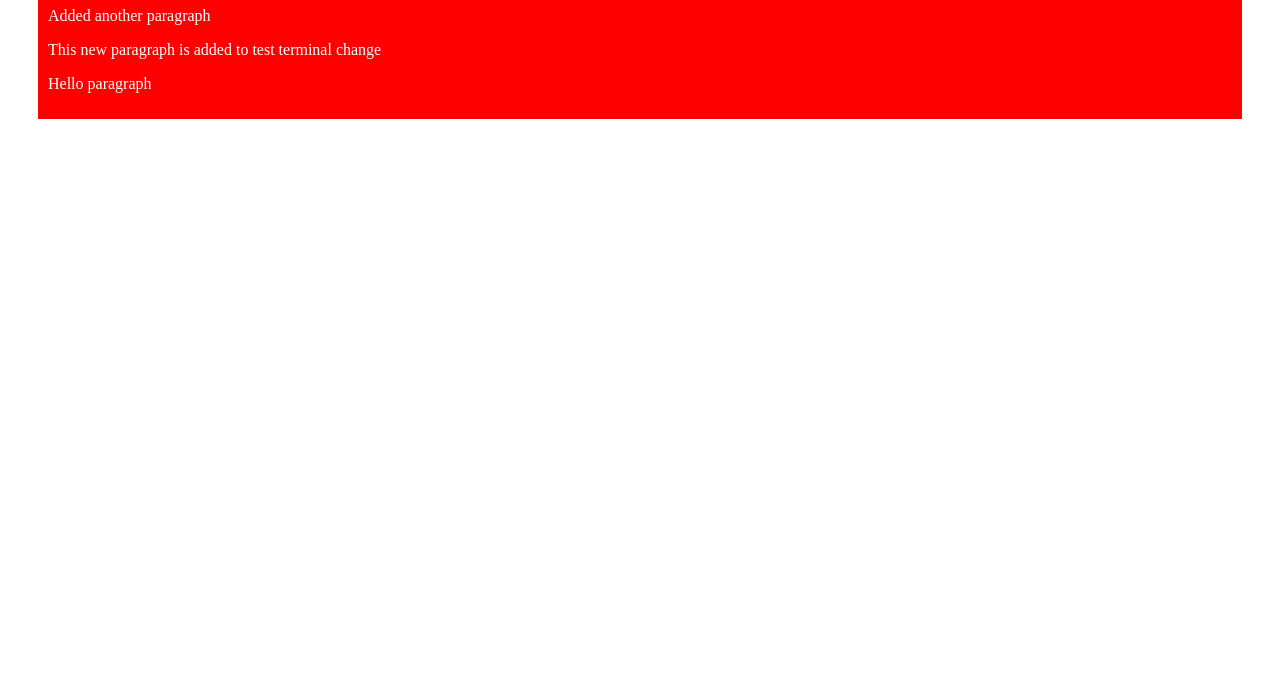
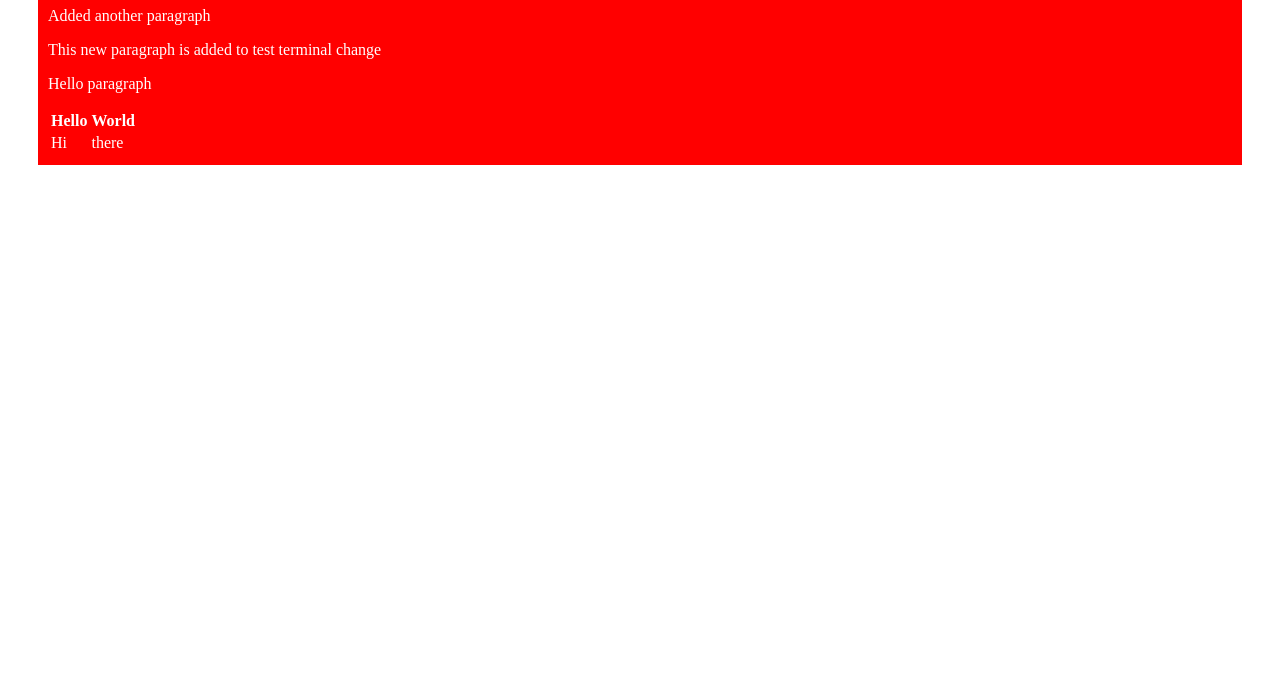
Before and after one commit to k-afonso/demo-repo, a plain HTML site: page index.html in a window 1280 px wide. Shown: the part 113-800 px from the top of the page. Drawn offline with Linux system fonts and the light colour scheme.

Commit message:
New table

```diff
--- a/index.html
+++ b/index.html
@@ -10,6 +10,20 @@
             <p>Added another paragraph</p>
             <p>This new paragraph is added to test terminal change</p>
             <p>Hello paragraph</p>
+            <table>
+                <thead>
+                    <tr>
+                        <th>Hello</th>
+                        <th>World</th>
+                    </tr>
+                </thead>
+                <tbody>
+                    <tr>
+                        <td>Hi</td>
+                        <td>there</td>
+                    </tr>
+                </tbody>
+            </table>
         </div>
     </body>
 </html>
```
